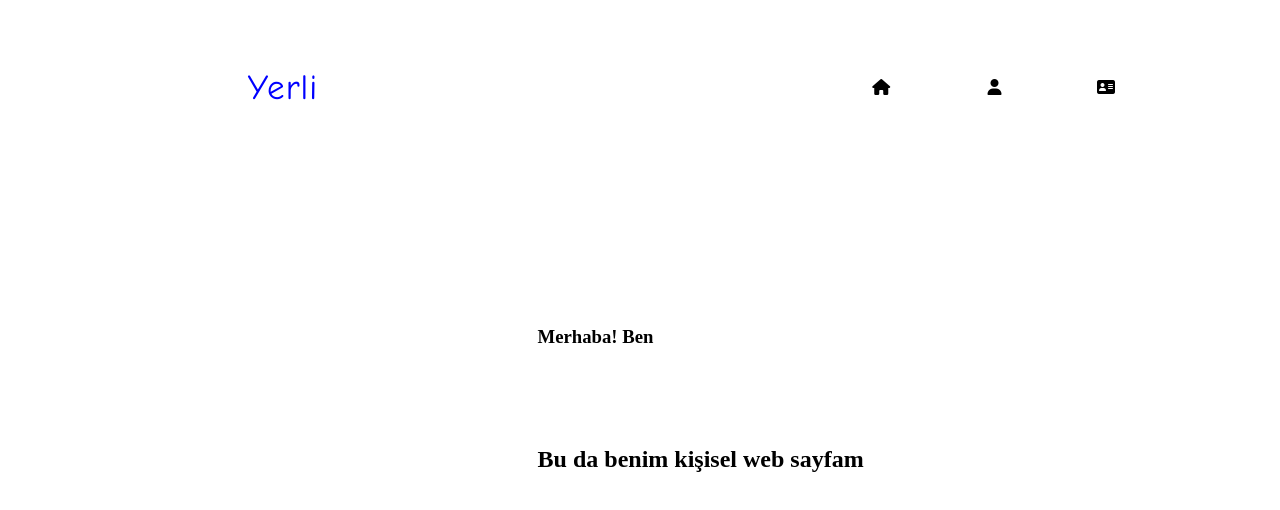
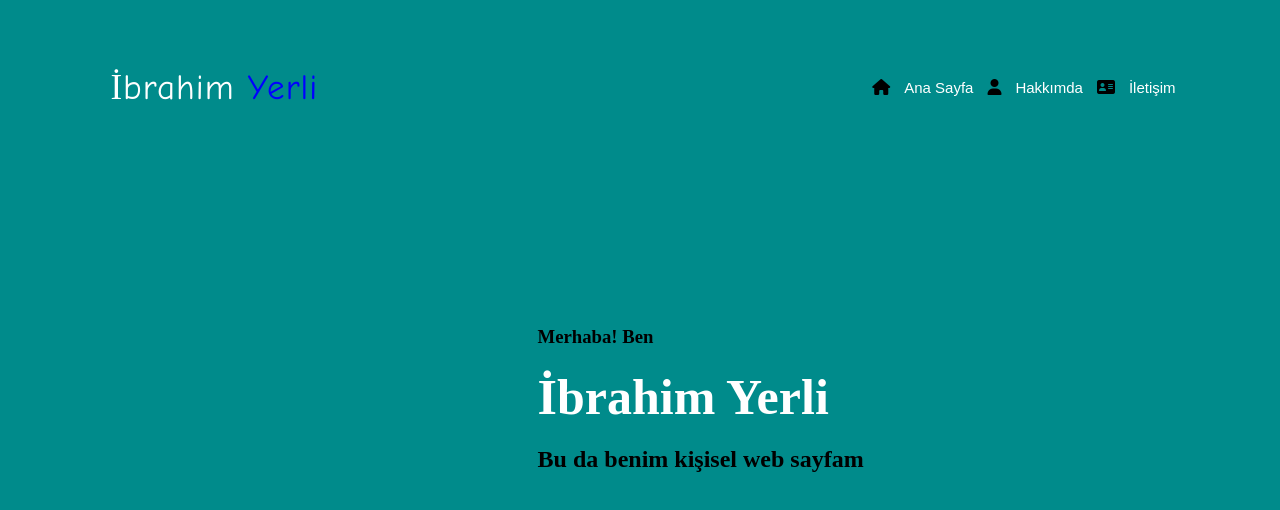
Before and after one commit to yrlibrahim/yrlibrahim.github.io, a plain HTML site: page index.html in a window 1280 px wide. Drawn offline with Linux system fonts and the light colour scheme.

Commit message:
Update style.css

```diff
--- a/style.css
+++ b/style.css
@@ -1,9 +1,7 @@
 .body{
     height: 100vh;
     width: 100%;
-    background-image: url(..yrlibrahim/yrlibrahim.github.io/back-ground.jpg);
-    background-size: cover;
-    background-position:center;
+    background-color:darkcyan;
 }
 .header{
     display: flex;
```
